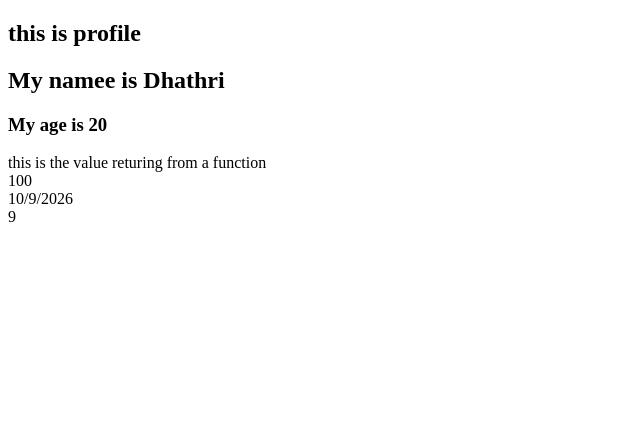
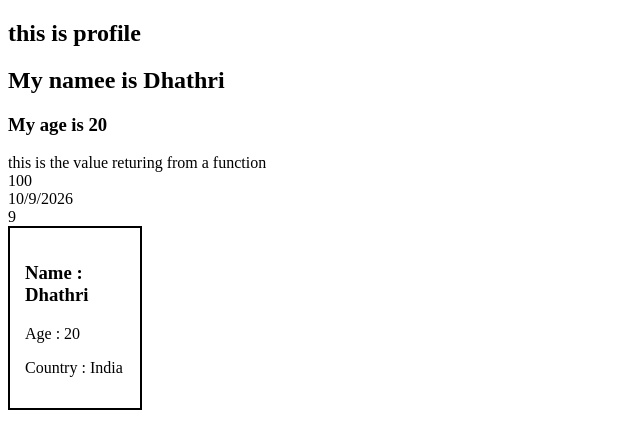
Before and after one commit to Dhathri128/React-Practice, a React (Vite) app in the folder second-project/: page / in a window 1280 px wide. Shown: the top 448 px of the page, without its empty margins (0-640 px from the left). Built offline with nearby package versions, Linux system fonts and the light colour scheme.

Commit message:
Added Practiced program on creating Basic Profile card that display name age and counrty here in components along with the jsx we have added same css file fro adding styles

```diff
--- a/second-project/src/App.jsx
+++ b/second-project/src/App.jsx
@@ -3,6 +3,7 @@ import './App.css'
 import Profile from './components/profile'
 import FunctionDataGetting from './components/FunctionDataGetting'
 import DynamicData from './components/DynamicData'
+import ProfileCard from './components/ProfileCard'
 
 
 function App() {
@@ -14,6 +15,7 @@ function App() {
       <Profile />
       <FunctionDataGetting />
       <DynamicData/>
+      <ProfileCard/>
     </>
   )
 }
--- /dev/null
+++ b/second-project/src/components/ProfileCard.css
@@ -0,0 +1,6 @@
+.card {
+    border : 2px solid black;
+    padding: 15px;
+    border-radius: 90 px;
+    width : 100px;
+}
--- /dev/null
+++ b/second-project/src/components/ProfileCard.jsx
@@ -0,0 +1,18 @@
+
+import "./ProfileCard.css"
+const ProfileCard = ()=>{
+
+        const name = "Dhathri";
+        const age = 20;
+        const country = "India";
+
+        return (
+            <div className= "card">
+                <h3>Name : {name}</h3>
+                <p>Age : {age}</p>
+                <p>Country : {country}</p>
+            </div>
+        )
+};
+
+export default ProfileCard;
```
